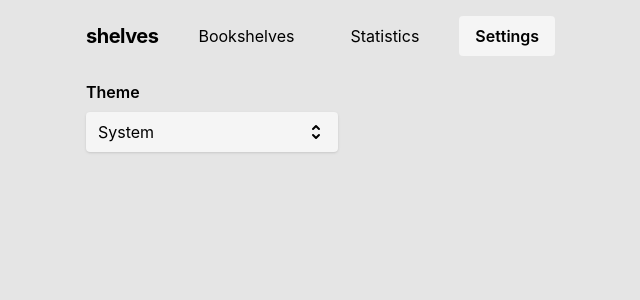
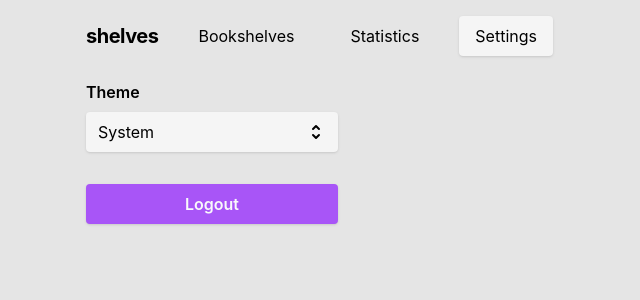
Before and after one commit to mbenja/shelves, a Next.js app: page /settings in a window 1280 px wide. Shown: the top 300 px of the page, without its empty margins (50-690 px from the left). Built offline with nearby package versions, Linux system fonts and the light colour scheme.

Commit message:
Adding logout to Settings page, updating auth guard middleware and window title

```diff
--- a/components/HeaderBar.tsx
+++ b/components/HeaderBar.tsx
@@ -48,7 +48,7 @@ function HeaderBarItem({
 	active: boolean;
 }) {
 	const classes = clsx(
-		active && 'bg-neutral-100 dark:bg-neutral-600 font-semibold',
+		active && 'bg-neutral-100 dark:bg-neutral-600 shadow',
 		!active && 'dark:hover:bg-neutral-600 hover:bg-neutral-300',
 		'px-4 py-2 rounded transition'
 	);
--- a/middleware.ts
+++ b/middleware.ts
@@ -1,5 +1,5 @@
 export { default } from 'next-auth/middleware';
 
 export const config = {
-	matcher: ['/']
+	matcher: ['/', '/settings']
 };
--- a/pages/_document.tsx
+++ b/pages/_document.tsx
@@ -3,7 +3,9 @@ import { Head, Html, Main, NextScript } from 'next/document';
 export default function Document() {
 	return (
 		<Html>
-			<Head />
+			<Head>
+				<title>Shelves</title>
+			</Head>
 			<body className="bg-neutral-200 dark:bg-black dark:text-gray-50 h-full">
 				<Main />
 				<NextScript />
--- a/pages/settings.tsx
+++ b/pages/settings.tsx
@@ -1,13 +1,17 @@
+import { signOut } from 'next-auth/react';
 import { useTheme } from 'next-themes';
+import { useRouter } from 'next/router';
 
 import { useEffect, useState } from 'react';
 
+import Button from '../components/Button';
 import Container from '../components/Container';
 import { Listbox, Transition } from '@headlessui/react';
 import { CheckIcon, SelectorIcon } from '@heroicons/react/solid';
 
 export default function Settings() {
 	const [mounted, setMounted] = useState(false);
+	const router = useRouter();
 	const { theme, setTheme } = useTheme();
 	const themes = [
 		{
@@ -31,14 +35,22 @@ export default function Settings() {
 		setMounted(true);
 	}, []);
 
+	async function handleLogout(): Promise<void> {
+		const signOutResponse = await signOut({
+			redirect: false,
+			callbackUrl: '/auth'
+		});
+		router.push(signOutResponse.url);
+	}
+
 	if (!mounted) {
 		return null;
 	}
 
 	return (
 		<Container>
-			<div className="flex flex-col">
-				<div className="w-full md:w-1/4">
+			<div className="flex flex-col gap-8 md:w-1/4 w-full">
+				<div>
 					<Listbox value={theme} onChange={setTheme}>
 						<Listbox.Label className="font-semibold">Theme</Listbox.Label>
 						<Listbox.Button className="bg-neutral-100 dark:bg-neutral-600 flex focus:outline-none justify-between px-3 py-2 mt-2 rounded shadow w-full">
@@ -53,7 +65,7 @@ export default function Settings() {
 							leaveFrom="transform scale-100 opacity-100"
 							leaveTo="transform scale-95 opacity-0"
 						>
-							<Listbox.Options className="bg-neutral-100 dark:bg-neutral-600 cursor-pointer focus:outline-none mt-1 relative rounded shadow">
+							<Listbox.Options className="absolute bg-neutral-100 dark:bg-neutral-600 cursor-pointer focus:outline-none mt-1 rounded shadow w-full z-10">
 								{themes.map((theme) => (
 									<Listbox.Option key={theme.id} value={theme.value}>
 										{({ selected }) => (
@@ -70,6 +82,7 @@ export default function Settings() {
 						</Transition>
 					</Listbox>
 				</div>
+				<Button text="Logout" onClick={handleLogout} />
 			</div>
 		</Container>
 	);
```
